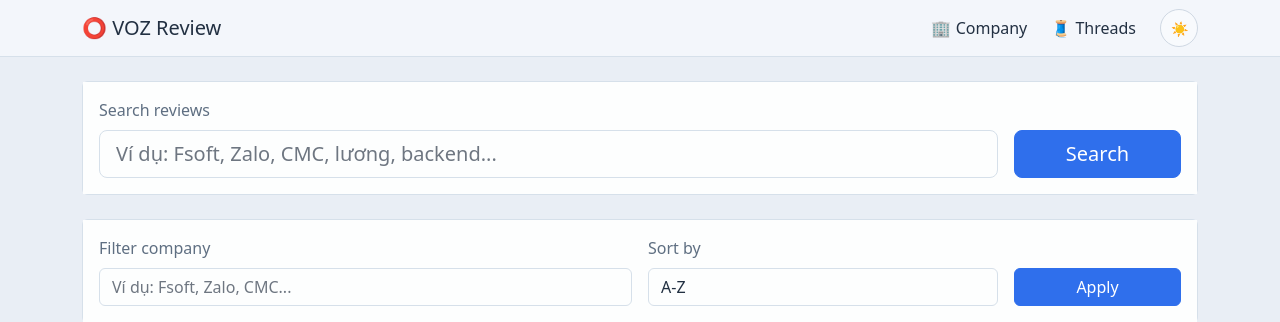
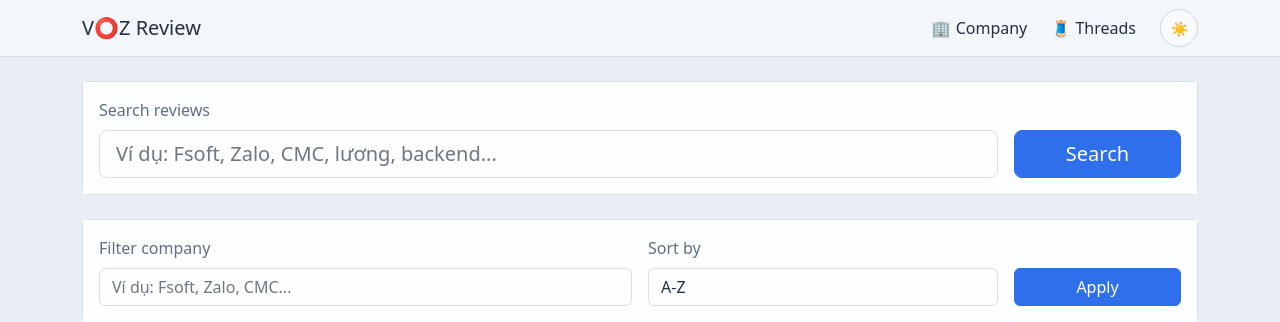
Before and after one commit to rin2401/voz-review, a FastAPI app: template templates/index.html in a window 1280 px wide. Shown: the top 322 px of the page. Run offline with FastAPI, Linux system fonts and the light colour scheme; the template is opened without the code that fills it, so the values that code supplies are empty; parts of the project's set-up code (start-up, migrations or seed data) failed here and were passed over.

Commit message:
Rename navbar brand to V⭕Z Review

```diff
--- a/templates/company.html
+++ b/templates/company.html
@@ -429,7 +429,7 @@
 
     <nav class="navbar navbar-expand-lg navbar-dark" style="background: #161b22; border-bottom: 1px solid #30363d;">
         <div class="container">
-            <a class="navbar-brand" href="/">⭕ VOZ Review</a>
+            <a class="navbar-brand" href="/">V⭕Z Review</a>
             <button class="navbar-toggler" type="button" data-bs-toggle="collapse" data-bs-target="#navbarNav">
                 <span class="navbar-toggler-icon"></span>
             </button>
--- a/templates/index.html
+++ b/templates/index.html
@@ -215,7 +215,7 @@
     </script>
     <nav class="navbar navbar-expand-lg navbar-dark" style="background: #161b22; border-bottom: 1px solid #30363d;">
         <div class="container">
-            <a class="navbar-brand" href="/">⭕ VOZ Review</a>
+            <a class="navbar-brand" href="/">V⭕Z Review</a>
             <button class="navbar-toggler" type="button" data-bs-toggle="collapse" data-bs-target="#navbarNav">
                 <span class="navbar-toggler-icon"></span>
             </button>
--- a/templates/search.html
+++ b/templates/search.html
@@ -240,7 +240,7 @@
 
     <nav class="navbar navbar-expand-lg navbar-dark" style="background: #161b22; border-bottom: 1px solid #30363d;">
         <div class="container">
-            <a class="navbar-brand" href="/">⭕ VOZ Review</a>
+            <a class="navbar-brand" href="/">V⭕Z Review</a>
             <button class="navbar-toggler" type="button" data-bs-toggle="collapse" data-bs-target="#navbarNav">
                 <span class="navbar-toggler-icon"></span>
             </button>
--- a/templates/threads.html
+++ b/templates/threads.html
@@ -174,7 +174,7 @@
     </script>
     <nav class="navbar navbar-expand-lg navbar-dark">
         <div class="container">
-            <a class="navbar-brand" href="/">⭕ VOZ Review</a>
+            <a class="navbar-brand" href="/">V⭕Z Review</a>
             <button class="navbar-toggler" type="button" data-bs-toggle="collapse" data-bs-target="#navbarNav">
                 <span class="navbar-toggler-icon"></span>
             </button>
```
